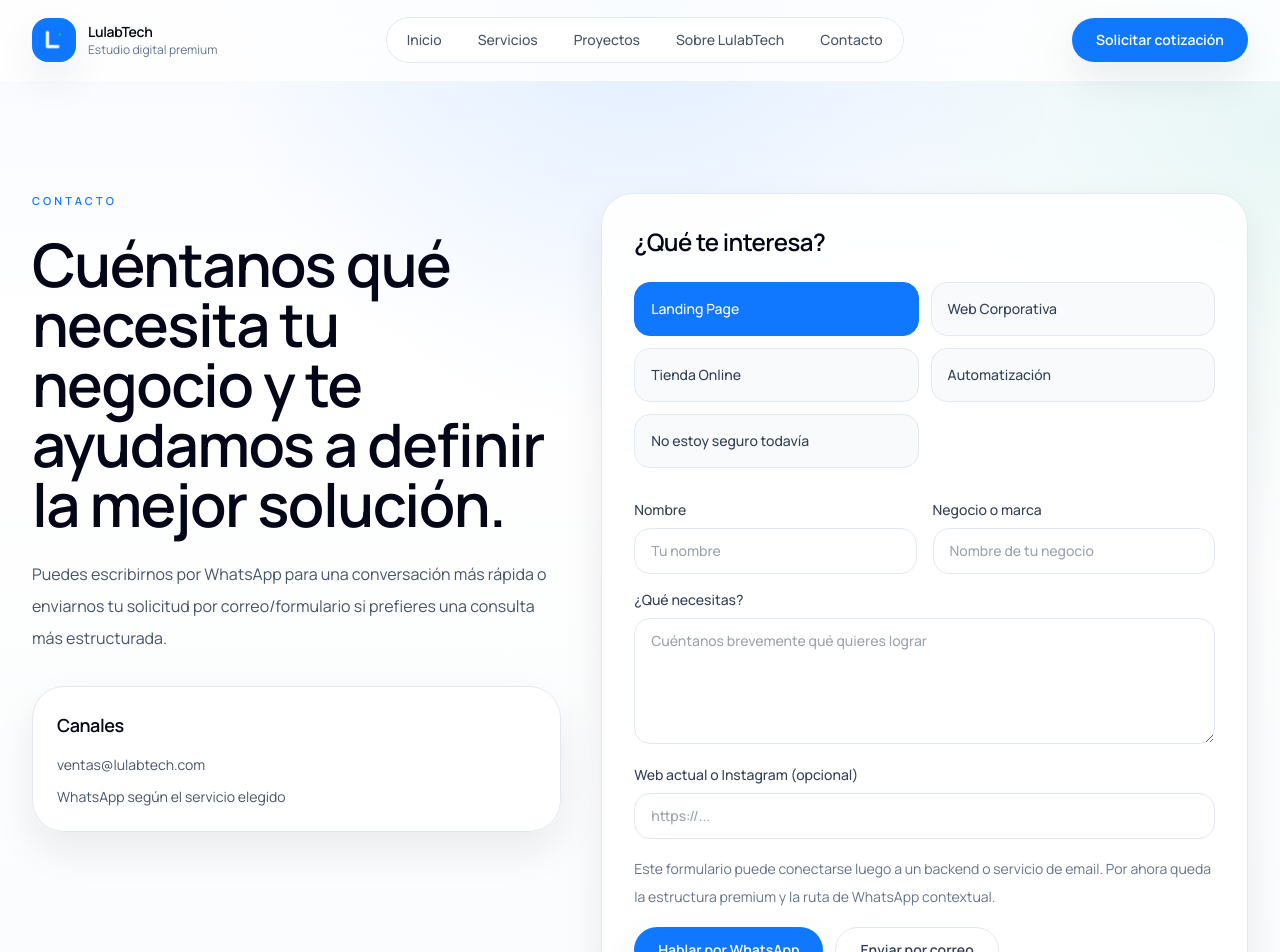
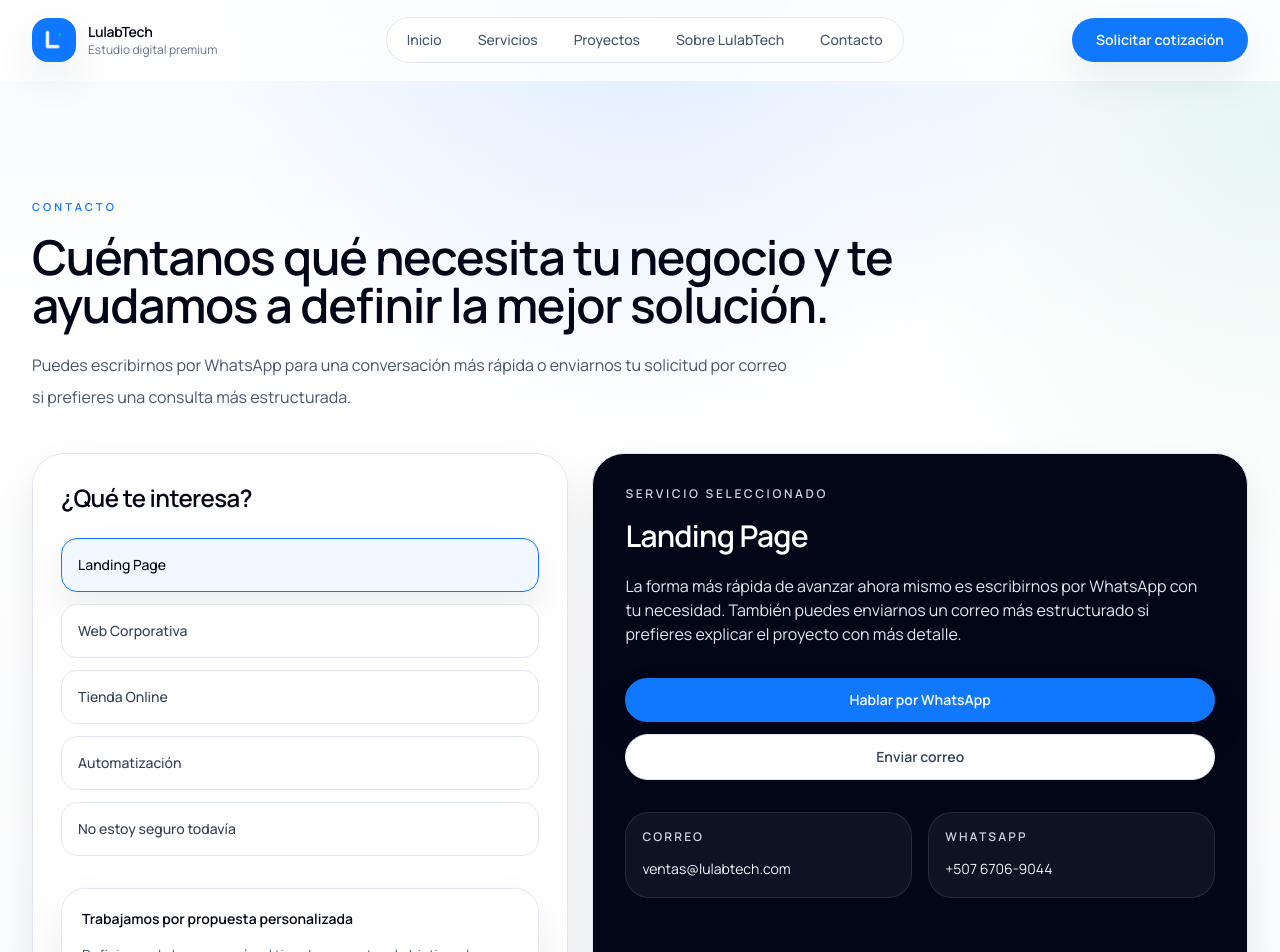
Before and after one commit to lulabtechnology/Lulabtech, a Next.js app: page /contacto in a window 1280 px wide. Shown: the top 952 px of the page. Built offline with nearby package versions, Linux system fonts and the light colour scheme.

Commit message:
Update ContactPageContent.jsx

```diff
--- a/components/contact/ContactPageContent.jsx
+++ b/components/contact/ContactPageContent.jsx
@@ -1,97 +1,149 @@
 "use client";
 
 import { useMemo, useState } from "react";
-import { contactEmail, buildWhatsappLink } from "@/lib/site";
+import Link from "next/link";
 
 const options = [
   {
-    key: "landing",
+    id: "landing",
     label: "Landing Page",
-    text: "Hola LulabTech, me interesa cotizar una landing page para captar clientes o presentar una oferta específica.",
+    whatsapp:
+      "https://wa.me/50767069044?text=Hola%20LulabTech%2C%20me%20interesa%20cotizar%20una%20landing%20page%20para%20mi%20negocio.",
   },
   {
-    key: "corporativa",
+    id: "corporativa",
     label: "Web Corporativa",
-    text: "Hola LulabTech, me interesa cotizar una web corporativa para presentar mejor mi negocio, servicios o marca.",
+    whatsapp:
+      "https://wa.me/50767069044?text=Hola%20LulabTech%2C%20me%20interesa%20cotizar%20una%20web%20corporativa%20para%20mi%20negocio.",
   },
   {
-    key: "tienda",
+    id: "tienda",
     label: "Tienda Online",
-    text: "Hola LulabTech, me interesa cotizar una tienda online o catálogo web para vender mis productos con una presentación más profesional.",
+    whatsapp:
+      "https://wa.me/50767069044?text=Hola%20LulabTech%2C%20me%20interesa%20cotizar%20una%20tienda%20online%20o%20cat%C3%A1logo%20web.",
   },
   {
-    key: "automatizacion",
+    id: "automatizacion",
     label: "Automatización",
-    text: "Hola LulabTech, me interesa una automatización para mejorar atención, seguimiento o procesos en mi negocio.",
+    whatsapp:
+      "https://wa.me/50767069044?text=Hola%20LulabTech%2C%20me%20interesa%20una%20automatizaci%C3%B3n%20para%20mi%20negocio.",
   },
   {
-    key: "nose",
+    id: "nose",
     label: "No estoy seguro todavía",
-    text: "Hola LulabTech, no tengo claro todavía qué tipo de solución necesita mi negocio y quisiera orientación.",
+    whatsapp:
+      "https://wa.me/50767069044?text=Hola%20LulabTech%2C%20todav%C3%ADa%20no%20tengo%20claro%20qu%C3%A9%20tipo%20de%20soluci%C3%B3n%20necesita%20mi%20negocio.",
   },
 ];
 
 export default function ContactPageContent() {
-  const [selected, setSelected] = useState(options[0]);
-  const whatsappLink = useMemo(() => buildWhatsappLink(selected.text), [selected]);
+  const [selected, setSelected] = useState(options[0].id);
+
+  const current = useMemo(
+    () => options.find((item) => item.id === selected) ?? options[0],
+    [selected]
+  );
 
   return (
-    <section className="shell section-space grid gap-10 lg:grid-cols-[0.9fr,1.1fr]">
-      <div>
-        <p className="section-eyebrow">Contacto</p>
-        <h1 className="hero-title mt-6">Cuéntanos qué necesita tu negocio y te ayudamos a definir la mejor solución.</h1>
-        <p className="section-copy mt-6">
-          Puedes escribirnos por WhatsApp para una conversación más rápida o enviarnos tu solicitud por correo/formulario si prefieres una consulta más estructurada.
-        </p>
-        <div className="panel mt-8 p-6">
-          <h2 className="text-lg font-semibold tracking-tight text-slate-950">Canales</h2>
-          <div className="mt-4 space-y-3 text-sm text-slate-600">
-            <a href={`mailto:${contactEmail}`} className="block">{contactEmail}</a>
-            <a href={whatsappLink} target="_blank" rel="noreferrer" className="block">WhatsApp según el servicio elegido</a>
+    <section className="section-space">
+      <div className="shell">
+        <div className="max-w-4xl">
+          <span className="section-eyebrow">Contacto</span>
+          <h1 className="section-heading mt-4">
+            Cuéntanos qué necesita tu negocio y te ayudamos a definir la mejor
+            solución.
+          </h1>
+          <p className="section-copy mt-5 max-w-3xl">
+            Puedes escribirnos por WhatsApp para una conversación más rápida o
+            enviarnos tu solicitud por correo si prefieres una consulta más
+            estructurada.
+          </p>
+        </div>
+
+        <div className="mt-10 grid gap-6 lg:grid-cols-[0.9fr_1.1fr]">
+          <div className="panel p-6 md:p-7">
+            <h2 className="text-2xl font-semibold text-slate-950">
+              ¿Qué te interesa?
+            </h2>
+
+            <div className="mt-6 grid gap-3">
+              {options.map((option) => {
+                const active = option.id === selected;
+
+                return (
+                  <button
+                    key={option.id}
+                    type="button"
+                    onClick={() => setSelected(option.id)}
+                    className={`rounded-2xl border px-4 py-4 text-left text-sm font-medium transition ${
+                      active
+                        ? "border-brand-blue bg-[rgba(16,120,255,0.06)] text-slate-950 shadow-soft"
+                        : "border-slate-200 bg-white text-slate-700 hover:bg-slate-50"
+                    }`}
+                  >
+                    {option.label}
+                  </button>
+                );
+              })}
+            </div>
+
+            <div className="mt-8 rounded-3xl border border-slate-200 bg-white p-5 shadow-soft">
+              <p className="text-sm font-semibold text-slate-950">
+                Trabajamos por propuesta personalizada
+              </p>
+              <p className="mt-3 text-sm leading-7 text-slate-600">
+                Definimos el alcance según el tipo de proyecto, el objetivo y la
+                estructura real que necesite tu negocio.
+              </p>
+            </div>
+          </div>
+
+          <div className="rounded-[32px] border border-slate-200 bg-slate-950 p-6 text-white shadow-soft md:p-8">
+            <p className="text-xs font-semibold uppercase tracking-[0.22em] text-slate-300">
+              Servicio seleccionado
+            </p>
+            <h2 className="mt-4 text-3xl font-semibold">{current.label}</h2>
+
+            <p className="mt-5 text-sm leading-7 text-slate-200 md:text-base">
+              La forma más rápida de avanzar ahora mismo es escribirnos por
+              WhatsApp con tu necesidad. También puedes enviarnos un correo más
+              estructurado si prefieres explicar el proyecto con más detalle.
+            </p>
+
+            <div className="mt-8 flex flex-col gap-3 sm:flex-row lg:flex-col">
+              <Link href={current.whatsapp} className="btn-primary">
+                Hablar por WhatsApp
+              </Link>
+
+              <a
+                href="mailto:ventas@lulabtech.com?subject=Consulta%20desde%20LulabTech&body=Hola%20LulabTech%2C%20quiero%20solicitar%20informaci%C3%B3n%20sobre%20un%20proyecto."
+                className="btn-secondary"
+              >
+                Enviar correo
+              </a>
+            </div>
+
+            <div className="mt-8 grid gap-4 sm:grid-cols-2">
+              <div className="rounded-3xl border border-white/10 bg-white/5 p-4">
+                <p className="text-xs font-semibold uppercase tracking-[0.18em] text-slate-300">
+                  Correo
+                </p>
+                <p className="mt-3 text-sm leading-6 text-slate-100">
+                  ventas@lulabtech.com
+                </p>
+              </div>
+
+              <div className="rounded-3xl border border-white/10 bg-white/5 p-4">
+                <p className="text-xs font-semibold uppercase tracking-[0.18em] text-slate-300">
+                  WhatsApp
+                </p>
+                <p className="mt-3 text-sm leading-6 text-slate-100">
+                  +507 6706-9044
+                </p>
+              </div>
+            </div>
           </div>
         </div>
-      </div>
-
-      <div className="panel p-8">
-        <h2 className="text-2xl font-semibold tracking-tight text-slate-950">¿Qué te interesa?</h2>
-        <div className="mt-6 grid gap-3 sm:grid-cols-2">
-          {options.map((option) => (
-            <button
-              key={option.key}
-              type="button"
-              onClick={() => setSelected(option)}
-              className={`rounded-2xl border px-4 py-4 text-left text-sm font-medium transition ${selected.key === option.key ? "border-brand-blue bg-brand-blue text-white" : "border-slate-200 bg-slate-50 text-slate-700 hover:bg-white"}`}
-            >
-              {option.label}
-            </button>
-          ))}
-        </div>
-
-        <form className="mt-8 grid gap-4">
-          <div className="grid gap-4 sm:grid-cols-2">
-            <label className="text-sm font-medium text-slate-700">
-              Nombre
-              <input className="mt-2 w-full rounded-2xl border border-slate-200 bg-white px-4 py-3 text-sm outline-none ring-0 focus:border-brand-blue" placeholder="Tu nombre" />
-            </label>
-            <label className="text-sm font-medium text-slate-700">
-              Negocio o marca
-              <input className="mt-2 w-full rounded-2xl border border-slate-200 bg-white px-4 py-3 text-sm outline-none ring-0 focus:border-brand-blue" placeholder="Nombre de tu negocio" />
-            </label>
-          </div>
-          <label className="text-sm font-medium text-slate-700">
-            ¿Qué necesitas?
-            <textarea rows="5" className="mt-2 w-full rounded-2xl border border-slate-200 bg-white px-4 py-3 text-sm outline-none ring-0 focus:border-brand-blue" placeholder="Cuéntanos brevemente qué quieres lograr" />
-          </label>
-          <label className="text-sm font-medium text-slate-700">
-            Web actual o Instagram (opcional)
-            <input className="mt-2 w-full rounded-2xl border border-slate-200 bg-white px-4 py-3 text-sm outline-none ring-0 focus:border-brand-blue" placeholder="https://..." />
-          </label>
-          <p className="text-sm leading-7 text-slate-500">Este formulario puede conectarse luego a un backend o servicio de email. Por ahora queda la estructura premium y la ruta de WhatsApp contextual.</p>
-          <div className="flex flex-col gap-3 sm:flex-row">
-            <a href={whatsappLink} className="btn-primary" target="_blank" rel="noreferrer">Hablar por WhatsApp</a>
-            <a href={`mailto:${contactEmail}?subject=Solicitud%20de%20propuesta%20-%20${encodeURIComponent(selected.label)}`} className="btn-secondary">Enviar por correo</a>
-          </div>
-        </form>
       </div>
     </section>
   );
```
